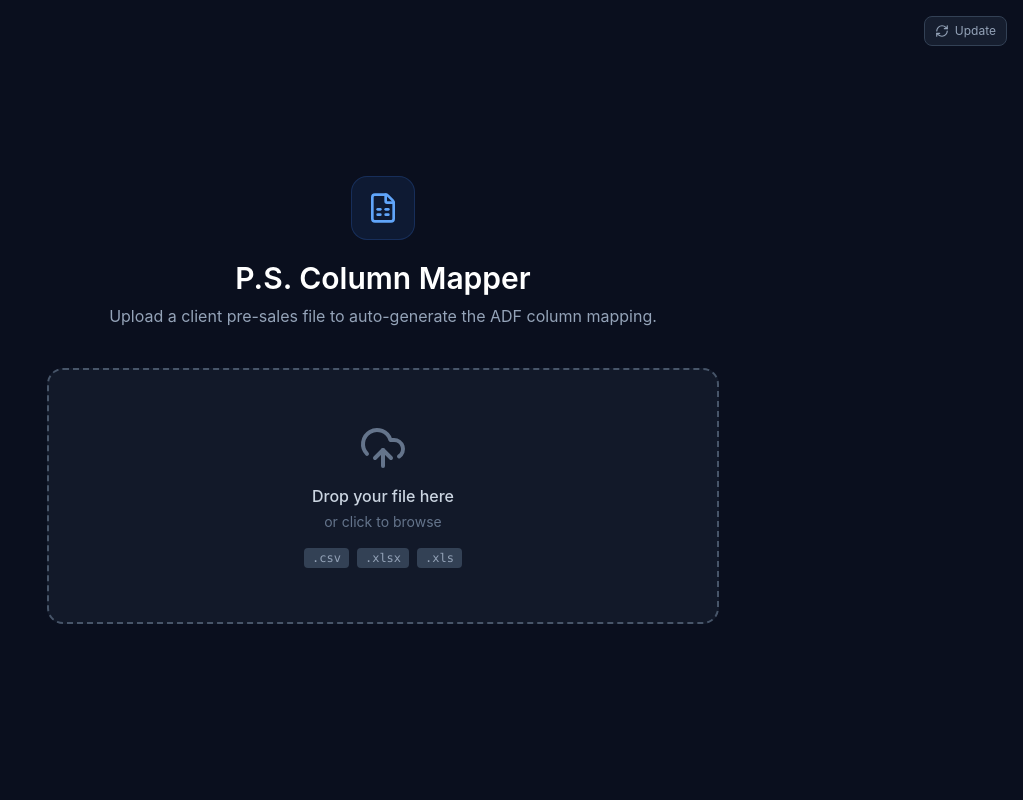
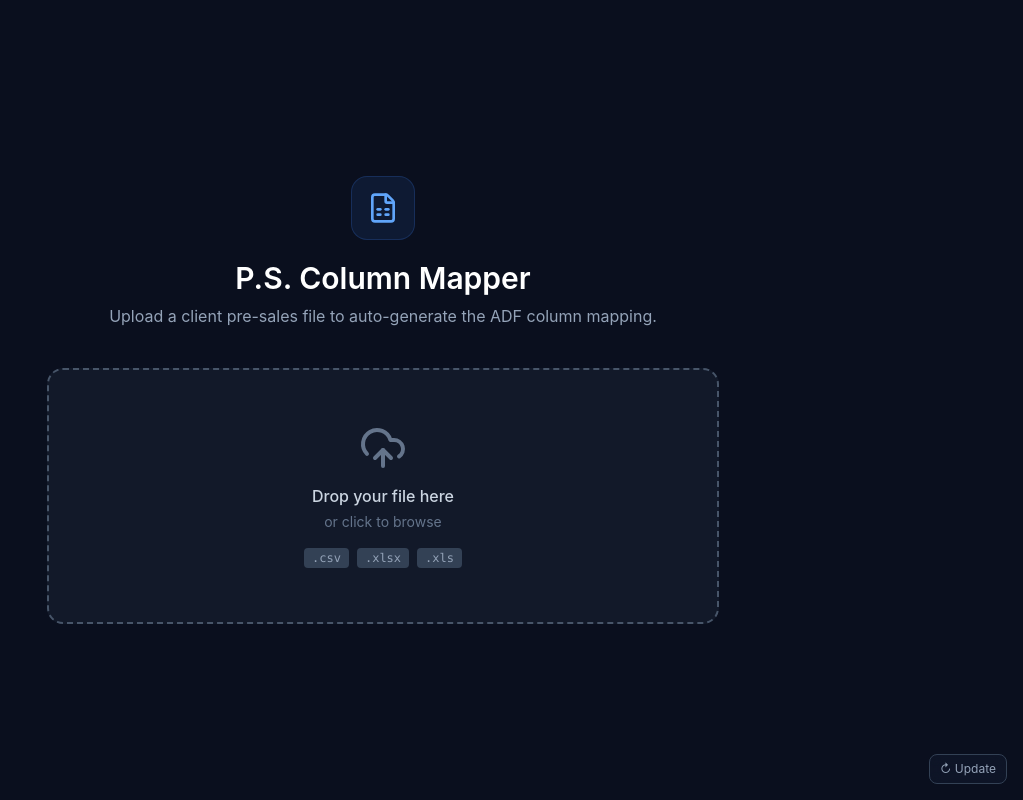
Before and after one commit to realrileylol/P.S.-Mappings, a React (Vite) app: page / in a window 1280 px wide. Shown: the whole page, without its empty margins (257-1280 px from the left). Built offline with nearby package versions, Linux system fonts and the light colour scheme.

Commit message:
Move Update button to App.tsx — visible on every screen
Previously only shown on the upload screen. Now a fixed bottom-right
button (↻ Update) is always visible regardless of which step you're on.

https://claude.ai/code/session_01MKMxQxc8VWaJwYVVrFNePK

```diff
--- a/src/App.tsx
+++ b/src/App.tsx
@@ -4,6 +4,7 @@ import { PromptDialog } from './components/PromptDialog';
 import { MappingTable } from './components/MappingTable';
 import { LearningReview } from './components/LearningReview';
 import { OutputPanel } from './components/OutputPanel';
+import { UpdateOverlay } from './components/UpdateOverlay';
 import type { ParsedFile, FieldMapping, UserPrompts, AppStep, PromptNeeds } from './types';
 import { detectPromptNeeds, buildMappings } from './lib/autoMapper';
 import { loadLearnings, saveLearnings, applySessionEdits } from './lib/learnings';
@@ -15,6 +16,7 @@ import {
 import type { ProfileMatch, DistributorProfile } from './lib/profiles';
 
 export default function App() {
+  const [updating, setUpdating] = useState(false);
   const [step, setStep] = useState<AppStep>('upload');
   const [parsedFile, setParsedFile] = useState<ParsedFile | null>(null);
   const [promptNeeds, setPromptNeeds] = useState<PromptNeeds | null>(null);
@@ -142,6 +144,15 @@ export default function App() {
 
   return (
     <div className="min-h-screen bg-[#0a0f1e]">
+      {updating && <UpdateOverlay onCancel={() => setUpdating(false)} />}
+      <button
+        onClick={() => setUpdating(true)}
+        title="Check for updates"
+        className="fixed bottom-4 right-4 z-40 flex items-center gap-1.5 text-slate-400 hover:text-white text-xs px-2.5 py-1.5 rounded-lg border border-slate-700 hover:border-slate-500 bg-slate-900/80 hover:bg-slate-800 backdrop-blur transition-colors"
+      >
+        ↻ Update
+      </button>
+
       {step === 'upload' && (
         <FileUpload onFileParsed={handleFileParsed} />
       )}
--- a/src/components/FileUpload.tsx
+++ b/src/components/FileUpload.tsx
@@ -1,8 +1,7 @@
 import { useCallback, useState } from 'react';
-import { UploadCloud, FileSpreadsheet, RefreshCw } from 'lucide-react';
+import { UploadCloud, FileSpreadsheet } from 'lucide-react';
 import { parseFile } from '../lib/fileParser';
 import type { ParsedFile } from '../types';
-import { UpdateOverlay } from './UpdateOverlay';
 
 interface Props {
   onFileParsed: (file: ParsedFile) => void;
@@ -12,8 +11,6 @@ export function FileUpload({ onFileParsed }: Props) {
   const [dragging, setDragging] = useState(false);
   const [loading, setLoading] = useState(false);
   const [error, setError] = useState('');
-  const [updating, setUpdating] = useState(false);
-
   const handleFile = useCallback(async (file: File) => {
     setError('');
     setLoading(true);
@@ -42,18 +39,6 @@ export function FileUpload({ onFileParsed }: Props) {
 
   return (
     <div className="min-h-screen flex items-center justify-center p-8">
-      {updating && <UpdateOverlay onCancel={() => setUpdating(false)} />}
-
-      {/* Update button — top-right corner */}
-      <button
-        onClick={() => setUpdating(true)}
-        title="Check for updates"
-        className="fixed top-4 right-4 flex items-center gap-1.5 text-slate-400 hover:text-white text-xs px-2.5 py-1.5 rounded-lg border border-slate-700 hover:border-slate-500 bg-slate-800/60 hover:bg-slate-800 transition-colors"
-      >
-        <RefreshCw className="w-3.5 h-3.5" />
-        Update
-      </button>
-
       <div className="w-full max-w-2xl">
         {/* Header */}
         <div className="text-center mb-10">
```
